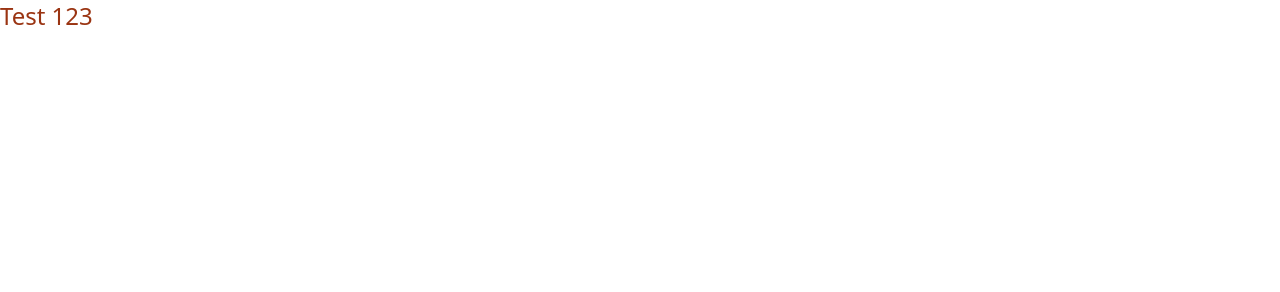
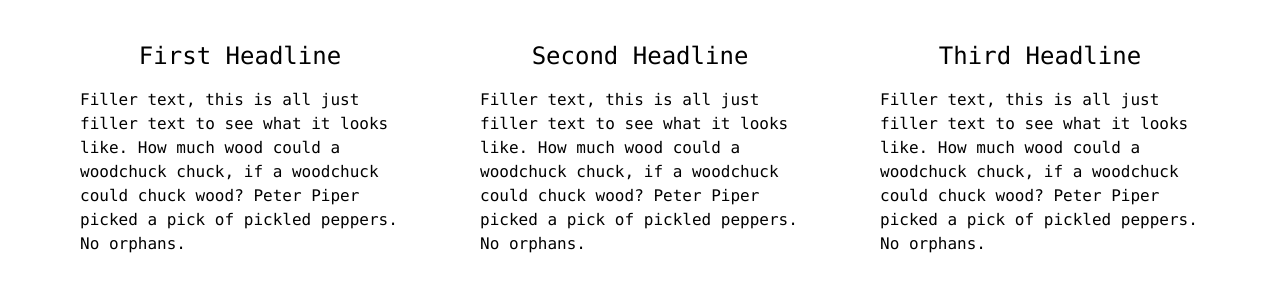
Before and after one commit to youngbloodcyb/vanilla-tailwind-test, a website: page src/index.html in a window 1280 px wide. Drawn offline with Linux system fonts and the light colour scheme.

Commit message:
add filler text and styling for fun

```diff
--- a/src/index.html
+++ b/src/index.html
@@ -8,7 +8,20 @@
     <script src="/index.js" defer></script>
     <link rel="stylesheet" href="../dist/styles.css">
 </head>
-<body>
-    <h1 class="text-2xl text-orange-800">Test 123</h1>
+<body class="font-mono">
+    <section class="flex flex-row w-screen justify-evenly mt-6">
+        <div class="w-1/4">
+            <h1 class="text-2xl text-center my-4">First Headline</h1>
+            <p>Filler text, this is all just filler text to see what it looks like. How much wood could a woodchuck chuck, if a woodchuck could chuck wood? Peter Piper picked a pick of pickled peppers. No orphans.</p>
+        </div>
+        <div class="w-1/4">
+            <h1 class="text-2xl text-center my-4">Second Headline</h1>
+            <p>Filler text, this is all just filler text to see what it looks like. How much wood could a woodchuck chuck, if a woodchuck could chuck wood? Peter Piper picked a pick of pickled peppers. No orphans.</p>
+        </div>
+        <div class="w-1/4">
+            <h1 class="text-2xl text-center my-4">Third Headline</h1>
+            <p>Filler text, this is all just filler text to see what it looks like. How much wood could a woodchuck chuck, if a woodchuck could chuck wood? Peter Piper picked a pick of pickled peppers. No orphans.</p>
+        </div>
+    </section>
 </body>
 </html>
```
Also changed, not shown: dist/styles.css.
